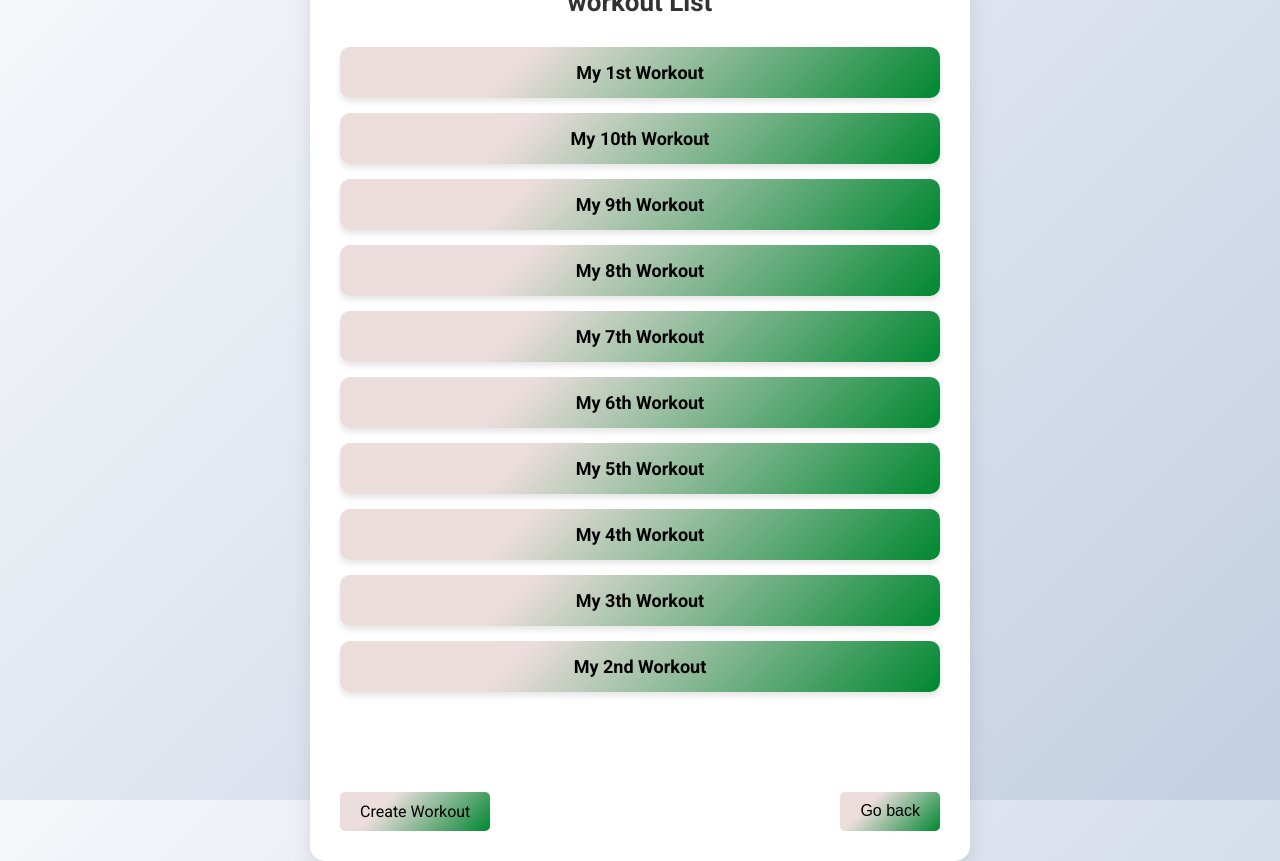
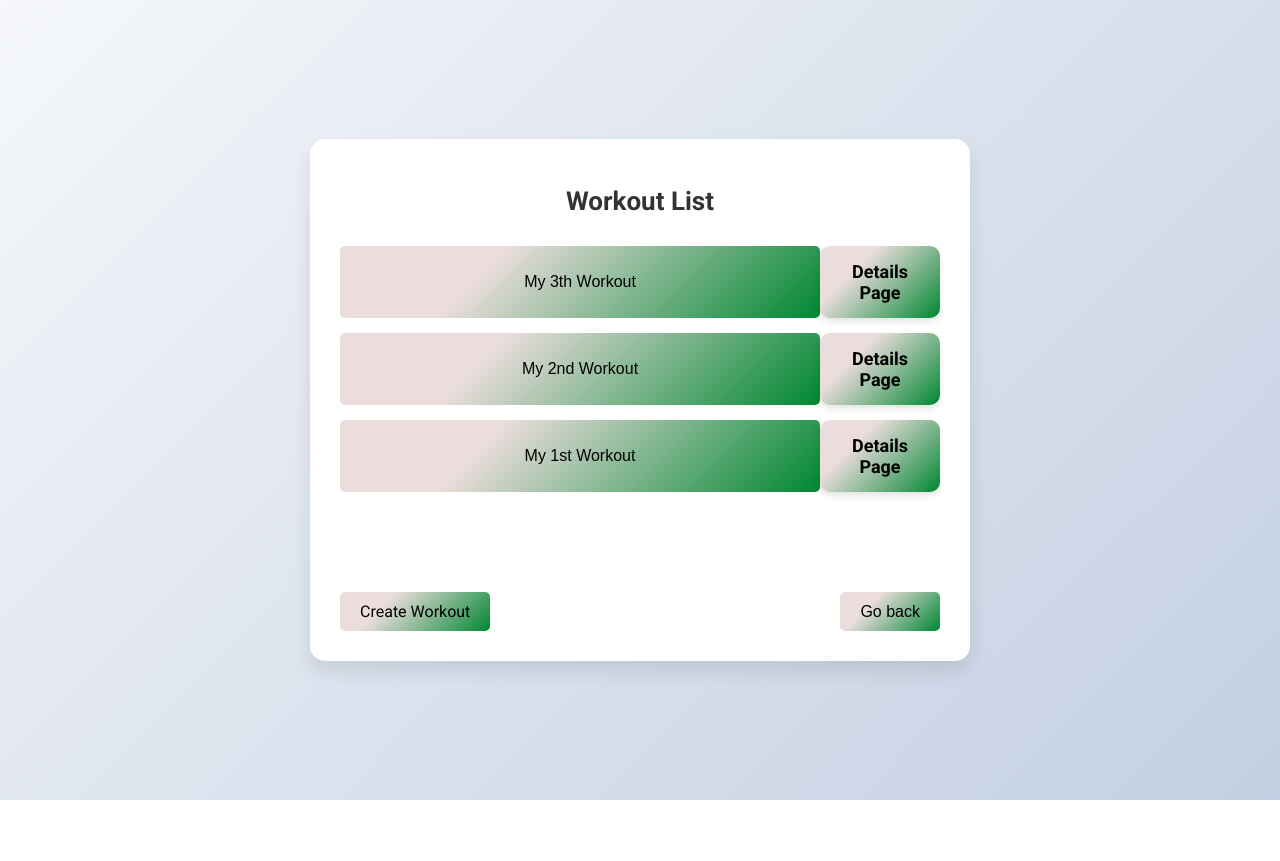
Before and after one commit to sergioscattone/Agile-Harvard, a Flask app: page /user1/1/workouts in a window 1280 px wide. After the commit the page ends 800 px from the top, so only its background shows below. Run offline with Flask 3, Linux system fonts and the light colour scheme.

Commit message:
Register finished.

```diff
--- a/app.py
+++ b/app.py
@@ -28,16 +28,7 @@ mail.init_app(app)
 user1 = User(1, 'user1', password='123456')
 user2 = User(2, 'user2', password='123456')
 users = [user1, user2]
-
 users[0].create_workout()
-users[0].create_workout()
-users[0].create_workout()
-users[0].create_workout()
-users[0].create_workout()
-users[0].create_workout()
-users[0].create_workout()
-users[0].create_workout()
-
 users[0].add_exercise(Jacknife_Situps)
 users[0].add_exercise(Hiking)
 users[0].create_workout()
@@ -115,9 +106,21 @@ def register_exercise():
 def index(username, id):
     return render_template('index.html', username=username, user=users[int(id) - 1])
 
+
 @app.route('/<username>/<id>/workouts')
 def workouts(username, id):
     return render_template('MyWorkouts.html', username=username, user=users[int(id) - 1])
+    user = users[int(id) - 1]
+    # Create example workout if user does not have any
+    if user.get_num_workouts() < 2:
+        create_sample_workouts(user)
+    return render_template('MyWorkouts.html', username=username, user=user)
+
+
+@app.route('/<username>/<id>/workouts/<workout_name>')
+def workout_detail(username, id, workout_name):
+    user = users[int(id) - 1]
+    return render_template('workout_details.html', username=username, id=id, user=user, workout_name=workout_name)
 
 @app.route('/')
 def landscape():
--- a/templates/MyWorkouts.html
+++ b/templates/MyWorkouts.html
@@ -1,4 +1,3 @@
-
 <!DOCTYPE html>
 <html lang="en">
 <head>
@@ -8,14 +7,11 @@
     <script src="https://code.jquery.com/jquery-3.6.0.min.js"></script>
     <script src="{{ url_for('static', filename='styles/styles_myworkouts.js') }}"></script>
     <style>
-         p
-            {
-             font-family: "Myriad Pro", "sans-serif";
-             font-size: 12pt;
-             color: #000000;
-             text-align: center;
+        body {
+            font-family: Arial, sans-serif;
+            margin: 20px;
+            width: 100%;
         }
-
         .button-container {
             display: flex;
             width: 100%;
@@ -37,37 +33,16 @@
             transition: background-color 0.3s ease;
             background: linear-gradient(135deg, #ecdddd 30%, #008731 100%);
         }
-        .button-wrapper {
-            display: flex;
-            justify-content: center;
-            width: 100%;
-            position: relative;
-        }
-        .center-button {
-            position: absolute;
-            left: 50%;
-            transform: translateX(-50%);
-        }
-        .button:hover {
-            background-color: #039f5b;
-            transform: translateY(-2px);
-        }
-        body {
-            font-family: Arial, sans-serif;
-            margin: 20px;
-            width: 100%;
-        }
         .toggleButton {
             padding: 10px 20px;
             background-color: #04AA6D;
             color: #000000;
             border: none;
-            width: 100%;
-            height: 50pt;
             border-radius: 5px;
             text-decoration: none;
             font-size: 16px;
             cursor: pointer;
+            width: 80%;
             transition: background-color 0.3s ease;
             background: linear-gradient(135deg, #ecdddd 30%, #008731 100%);
         }
@@ -86,33 +61,47 @@
             border-radius: 10px;
             margin-top: 10px;
         }
-    </style>
+.detailed-page {
+    flex: 0 0 20%; /* Ensures the button takes up 20% of the line */
+    padding: 5px 10px; /* Adjusted padding */
+    font-size: 14px; /* Adjusted font size */
+    background-color: #04AA6D;
+    color: #000000;
+    border: none;
+    border-radius: 5px;
+    text-decoration: none;
+    cursor: pointer;
+    transition: background-color 0.3s ease;
+    background: linear-gradient(135deg, #ecdddd 30%, #008731 100%);
+}
 
 
+    </style>
 </head>
 <body>
 <div class="container">
-        <h1>workout List</h1>
+    <h1>Workout List</h1>
     <div class="exercise-list">
         <ul>
             {% for i in range(user.get_num_workouts()) %}
-                    <li><a href="{{ url_for('workout_detail', username=user.get_username(), id=user.get_id(), workout_name=user.get_workout()[-i].get_self().replace(' ', '_')) }}">{{ user.get_workout()[-i].get_self() }}</a></li>
-{#                    <li>#}
-{#                        <button class="toggleButton" data-target="#info{{ i }}">{{ user.get_workout()[-i-1].get_self() }}</button>#}
-{#                        <div id="info{{ i }}" class="info">#}
-{#                            {% for exercise in user.get_workout()[-i-1].get_exercises() %}#}
-{#                                <div class="small-container">#}
-{#                                <p>{{ exercise.get_name() }}</p>#}
-{#                                </div>#}
-{#                            {% endfor %}#}
-{#                        </div>#}
-{#                    </li>#}
+            <li>
+                <div style="display: flex;">
+                    <button class="toggleButton" data-target="info{{ i }}">{{ user.get_workout()[-i-1].get_self() }}</button>
+                    <a href="{{ url_for('workout_detail', username=user.get_username(), id=user.get_id(), user = user, workout_name=user.get_workout()[-i-1].get_self().replace(' ', '_'))}}" class="detailed-page">Details Page</a>
+                </div>
+                <div id="info{{ i }}" class="info">
+                    {% for exercise in user.get_workout()[-i-1].get_exercises() %}
+                    <div class="small-container">
+                        <p>{{ exercise.get_name() }}</p>
+                    </div>
                     {% endfor %}
-
+                </div>
+            </li>
+            {% endfor %}
         </ul>
     </div>
     <div class="button-container">
-        <a href="{{ url_for('create_page', username=user.get_username(), id=user.get_id())}}" class="button">Create Workout</a>
+        <a href="{{ url_for('create_page', username=user.get_username(), id=user.get_id()) }}" class="button">Create Workout</a>
         <div class="spring"></div>
         <button onclick="goBack()" class="button">Go back</button>
     </div>
@@ -122,12 +111,12 @@
         window.history.back();
     }
 
-        {#$(document).ready(function() {#}
-        {#    $('.toggleButton').click(function() {#}
-        {#        var target = $(this).data('target');#}
-        {#        $('#' + target).toggle();#}
-        {#    });#}
-        {#});#}
+    $(document).ready(function() {
+        $('.toggleButton').click(function() {
+            var target = $(this).data('target');
+            $('#' + target).toggle();
+        });
+    });
 </script>
 </body>
 </html>
--- a/templates/workout_details.html
+++ b/templates/workout_details.html
@@ -50,7 +50,7 @@
         <div class="exercise-list">
             <ul>
                 {% for exercise in user.find_workout_by_name(workout_name.replace('_', ' ').replace('\n', "")).get_exercises() %}
-                    <li><a href="{{ url_for('exercise_detail', exercise_name=exercise.get_name().replace(' ', '_')) }}">{{ exercise.get_name() }}</a></li>
+                    <li><a href="{{ url_for('exercise_detail', username = user.get_username(), id = user.get_id(), exercise_id = exercise.get_id()) }}">{{ exercise.get_name() }}</a></li>
                 {% endfor %}
             </ul>
 {#    <div class = 'button-container'>#}
```
Lines whose indentation alone changed are shown as unchanged.
